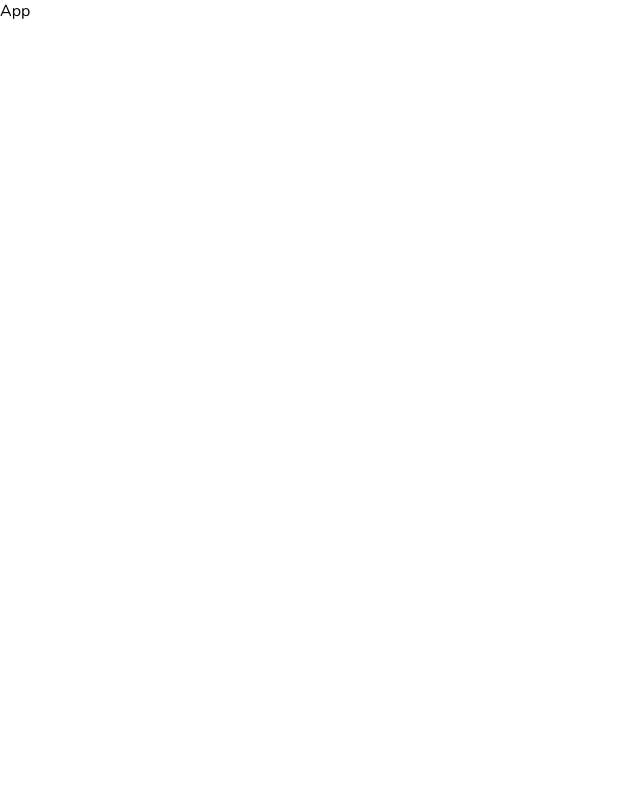
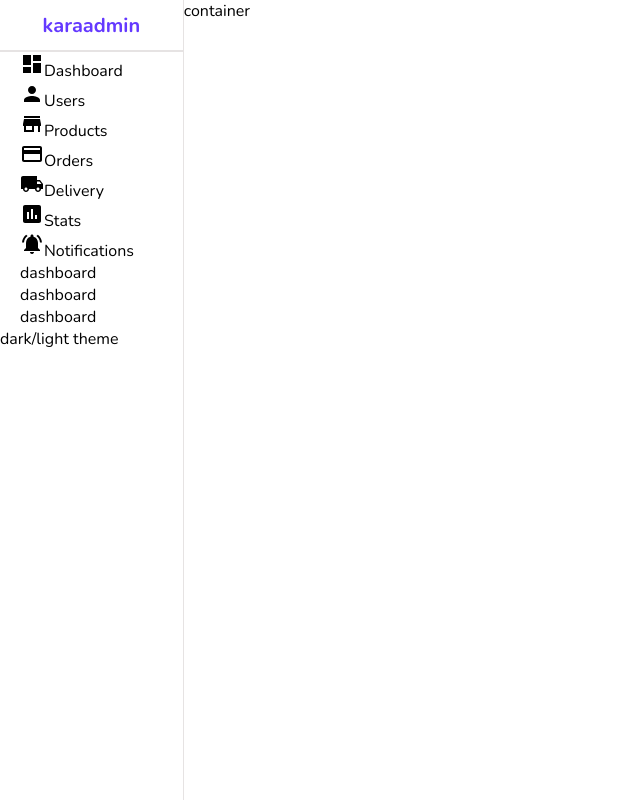
Before and after one commit to adityaaryanm4/admin-dashboard, a React (Create React App) app: page / in a window 1280 px wide. Shown: the whole page, without its empty margins (0-640 px from the left). Built offline with nearby package versions, Linux system fonts and the light colour scheme.

Commit message:
2nd commit

```diff
--- a/package.json
+++ b/package.json
@@ -3,12 +3,18 @@
   "version": "0.1.0",
   "private": true,
   "dependencies": {
+    "@emotion/react": "^11.10.0",
+    "@emotion/styled": "^11.10.0",
+    "@mui/icons-material": "^5.8.4",
+    "@mui/material": "^5.10.0",
     "@testing-library/jest-dom": "^5.16.4",
     "@testing-library/react": "^13.3.0",
     "@testing-library/user-event": "^13.5.0",
     "react": "^18.2.0",
     "react-dom": "^18.2.0",
+    "react-router-dom": "^6.3.0",
     "react-scripts": "5.0.1",
+    "sass": "^1.54.4",
     "web-vitals": "^2.1.4"
   },
   "scripts": {
--- a/src/App.jsx
+++ b/src/App.jsx
@@ -1,8 +1,11 @@
 import React from 'react'
+import Home from './pages/home/Home'
 
 const App = () => {
   return (
-    <div>App</div>
+    <div>
+      <Home/>
+    </div>
   )
 }
 
--- /dev/null
+++ b/src/components/sidebar/Sidebar.jsx
@@ -0,0 +1,38 @@
+import React from 'react'
+import "./sidebar.scss"
+import DashboardIcon from '@mui/icons-material/Dashboard';
+import PersonIcon from '@mui/icons-material/Person';
+import CreditCardIcon from '@mui/icons-material/CreditCard';
+import LocalShippingIcon from '@mui/icons-material/LocalShipping';
+import InsertChartIcon from '@mui/icons-material/InsertChart';
+import NotificationsActiveIcon from '@mui/icons-material/NotificationsActive';
+import StoreMallDirectoryIcon from '@mui/icons-material/StoreMallDirectory';
+
+const Sidebar = () => {
+  return (
+    <div className='sidebar'>
+      <div className="top">
+        <div className="logo">karaadmin</div>
+      </div>
+      <hr />
+      <div className="center">
+        <ul>
+          <li><DashboardIcon /><span>Dashboard</span></li>
+          <li><PersonIcon /><span>Users</span></li>
+          <li><StoreMallDirectoryIcon /><span>Products</span></li>
+          <li><CreditCardIcon /><span>Orders</span></li>
+          <li><LocalShippingIcon /><span>Delivery</span></li>
+          <li><InsertChartIcon /><span>Stats</span></li>
+          <li><NotificationsActiveIcon /><span>Notifications</span></li>
+          <li><span>dashboard</span></li>
+          <li><span>dashboard</span></li>
+          <li><span>dashboard</span></li>
+
+        </ul>
+      </div>
+      <div className="bottom">dark/light theme</div>
+    </div>
+  )
+}
+
+export default Sidebar
--- /dev/null
+++ b/src/components/sidebar/sidebar.scss
@@ -0,0 +1,32 @@
+.sidebar {
+    flex: 1;
+    border-right: 0.5px solid rgb(230, 227, 227);
+    min-height: 100vh;
+    background-color: white;
+
+    .top {
+        display: flex;
+        height: 50px;
+        align-items: center;
+        justify-content: center;
+
+        .logo {
+            font-size: 20px;
+            font-weight: bold;
+            color: #6439ff;
+        }
+    }
+    hr{
+        border: 0.5px solid rgb(230, 227, 227);
+        height: 0;
+    }
+    .center{
+        padding-left: 20px;
+        ul{
+            list-style: none;
+            margin: 0;
+            padding: 0;
+        }
+    }
+
+}
--- /dev/null
+++ b/src/pages/home/Home.jsx
@@ -0,0 +1,14 @@
+import React from 'react'
+import Sidebar from '../../components/sidebar/Sidebar'
+import "./home.scss"
+
+const Home = () => {
+  return (
+    <div className='home'>
+        <Sidebar />
+        <div className="container">container</div>
+    </div>
+  )
+}
+
+export default Home
--- /dev/null
+++ b/src/pages/home/home.scss
@@ -0,0 +1,6 @@
+.home{
+    display: flex;
+    .container{
+        flex: 6;
+    }
+}
```
Also changed, not shown: 1 other file (tests, documents, lock files or other folders).
